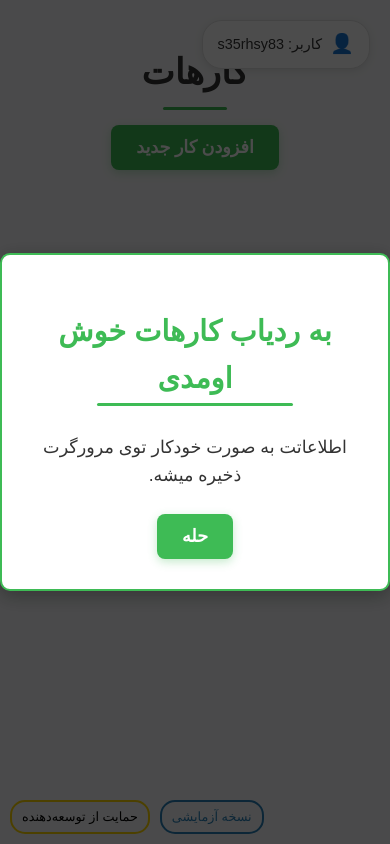
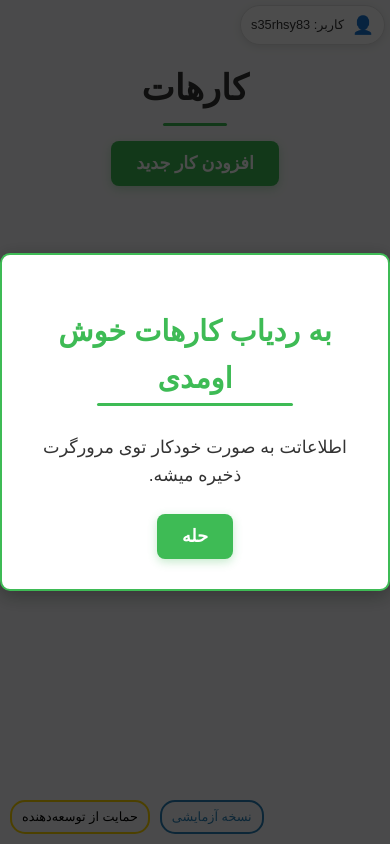
Before and after one commit to mehrazino/task-tracker, a plain HTML site: page index.html in a window 390 px wide. Drawn offline with Linux system fonts and the light colour scheme; a small style sheet from the web is missing.

Commit message:
Fix user badge position on mobile devices to prevent overlap with title

```diff
--- a/css/style.css
+++ b/css/style.css
@@ -680,6 +680,33 @@ a:hover {
     color: var(--primary-color);
 }
 
+/* Responsive adjustments for user badge */
+@media (max-width: 768px) {
+    .user-badge {
+        top: 10px;
+        right: 10px;
+        padding: 6px 12px;
+        font-size: 0.85rem;
+    }
+
+    .user-badge .user-icon {
+        font-size: 1.1rem;
+    }
+}
+
+@media (max-width: 576px) {
+    .user-badge {
+        top: 5px;
+        right: 5px;
+        padding: 5px 10px;
+        font-size: 0.8rem;
+    }
+
+    h1 {
+        margin-top: 40px; /* افزایش فاصله از بالا برای جلوگیری از تداخل با user-badge */
+    }
+}
+
 /* Footer styles */
 .app-footer {
     margin-top: 50px;
```
